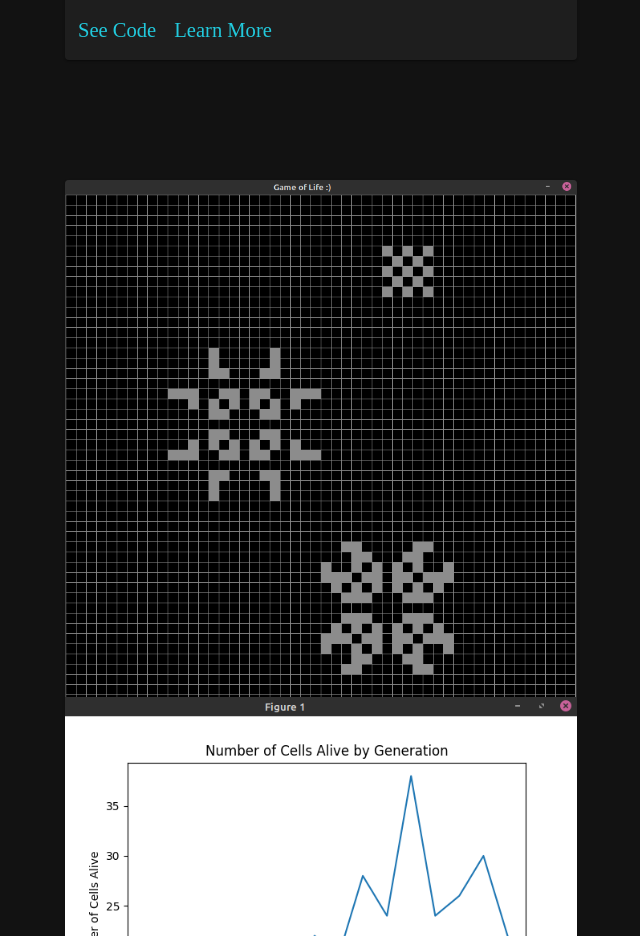
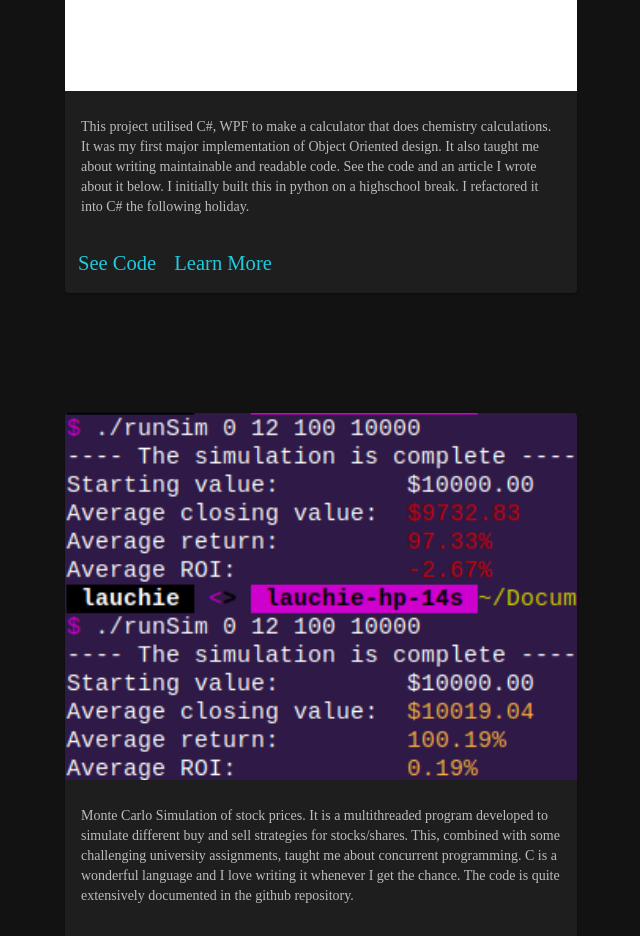
Before and after one commit to LauchieHarvey/LauchieHarvey.github.io, a React (Create React App) app: page /projects in a window 1280 px wide. Shown: the part 1496-2432 px from the top of the page, without its empty margins (319-959 px from the left). Built offline with nearby package versions, Linux system fonts and the light colour scheme.

Commit message:
Added another project and moved H1 element from navbar component to page based.

```diff
--- a/src/Components/Navbar.tsx
+++ b/src/Components/Navbar.tsx
@@ -30,7 +30,6 @@ const Navbar: React.FC = () => {
                             My Projects
                         </Button>
                     </Box>
-                    {/* TODO: align the social icons to the right. */}
                 </Box>
                 <Stack direction="row">
                     <GitHubIcon/>
@@ -38,10 +37,6 @@ const Navbar: React.FC = () => {
                 </Stack>
             </Toolbar>
         </AppBar>
-        <Box sx={{marginBottom: '4%'}}>
-            <Typography variant="h1" sx={{color: '#fff', filter: 'brightness(95%)', marginLeft: '25%'}}>Lauchie Harvey</Typography>
-            <Typography variant="h2" sx={{color: '#fff', filter: 'brightness(75%)', marginLeft: '50%'}}>Software Developer</Typography>
-        </Box>
         </>
     );
 }
--- a/src/Pages/Home.tsx
+++ b/src/Pages/Home.tsx
@@ -1,5 +1,5 @@
 import React from 'react';
-import { Typography, Paper, Link, List, ListItem, ListItemIcon, ListItemText, Stack } from '@mui/material';
+import { Typography, Box, Paper, Link, List, ListItem, ListItemIcon, ListItemText, Stack } from '@mui/material';
 import CheckBoxTwoToneIcon from '@mui/icons-material/CheckBoxTwoTone';
 
 const Home: React.FC = () => {
@@ -20,6 +20,11 @@ const Home: React.FC = () => {
     ];
 
     return (
+        <>
+        <Box sx={{marginTop: '20vh', marginBottom: '30vh'}}>
+            <Typography variant="h1" sx={{color: '#fff', filter: 'brightness(95%)', marginLeft: '25%'}}>Lauchie Harvey</Typography>
+            <Typography variant="h2" sx={{color: '#fff', filter: 'brightness(75%)', marginLeft: '50%'}}>Software Developer</Typography>
+        </Box>
         <Stack direction="column" justifyContent="space-evenly" alignItems="center">
             {/* Intoductory self-description */}
             <Paper elevation={4} sx={{padding: '1%', maxWidth: '60%', marginBottom: '5%'}}>
@@ -47,6 +52,7 @@ const Home: React.FC = () => {
                 </List>
             </Paper>
         </Stack>
+        </>
     );
 }
 
--- a/src/Pages/Projects.tsx
+++ b/src/Pages/Projects.tsx
@@ -9,13 +9,32 @@ import Typography from '@mui/material/Typography';
 const Projects: React.FC = () => {
     const projectList: Array<ProjectCardProps> = [
         {
+            name: "Conway's Game of Life",
+            description: 'This project taught me more about designing test code to get maximum coverage.\
+                            It also gave me the chance to implement the use of data analysis. It was a lesson\
+                            in writing clean code, because I opted for a functional approach which\
+                            I am still getting used to.',
+            imagePaths: ['/lauchie_game_of_life1.png', '/lauchie_game_of_life2.png'],
+            codeLink: 'https://github.com/LauchieHarvey/game_of_life',
+        },
+        {
             name: 'Chemistry Calculator',
             description: 'This project utilised C#, WPF to make a calculator that does chemistry calculations.\
                             It was my first major implementation of Object Oriented design. It also taught me\
                             about writing maintainable and readable code. See the code and an article I wrote\
-                            about it below.',
+                            about it below. I initially built this in python on a highschool break. I refactored it into C# the following holiday.',
             imagePaths: ['/lauchie-calcu-chem.png'],
             codeLink: 'https://github.com/LauchieHarvey/CalcuChem',
+            readMoreLink: 'https://www.linkedin.com/pulse/2-school-holidays-1-chemistry-calculator-how-i-coded-lauchie-harvey/',
+        },
+        {
+            name: 'Stock Simulation in C',
+            description: 'Monte Carlo Simulation of stock prices. It is a multithreaded program developed to simulate different buy and sell strategies\
+                            for stocks/shares. This, combined with some challenging university assignments, taught me about concurrent programming.\
+                            C is a wonderful language and I love writing it whenever I get the chance. The code is quite extensively\
+                            documented in the github repository.',
+            imagePaths: ['/stock_simulation.png'],
+            codeLink: 'https://github.com/LauchieHarvey/stockSimulation',
         },
         {
             name: 'Full Stack Website',
@@ -26,15 +45,6 @@ const Projects: React.FC = () => {
                             It was an invaluable experience to develop a full stack website in highschool.',
             imagePaths: ['/uniDatabase.png', '/uniDatabase1.png'],
         },
-        {
-            name: "Conway's Game of Life",
-            description: 'This project taught me more about designing test code to get maximum coverage.\
-                            It also gave me the chance to implement the use of data analysis. It was a lesson\
-                            in writing clean code, because I opted for a functional approach which\
-                            I am still getting used to.',
-            imagePaths: ['/lauchie_game_of_life1.png', '/lauchie_game_of_life2.png'],
-            codeLink: 'https://github.com/LauchieHarvey/game_of_life',
-        }
     ]
 
     return (
@@ -65,6 +75,7 @@ const ProjectCard = ({name, description, imagePaths, codeLink, readMoreLink}: Pr
                     component="img"
                     alt={`${name} ${index}`}
                     image={imagePath}
+                    sx={{marginBottom: '10px'}}
                 />
             ))}
             <CardContent>
@@ -73,9 +84,8 @@ const ProjectCard = ({name, description, imagePaths, codeLink, readMoreLink}: Pr
                 </Typography>
             </CardContent>
             <CardActions>
-                {/* TODO: Implement with actual links.*/}
-                <Button size="small">See Code</Button>
-                <Button size="small">Learn More</Button>
+                {codeLink && <Button size="small" href={codeLink}>See Code</Button>}
+                {readMoreLink && <Button size="small" href={codeLink}>Learn More</Button>}
             </CardActions>
         </Card>
     )
```
Also changed, not shown: public/stock_simulation.png (added).
